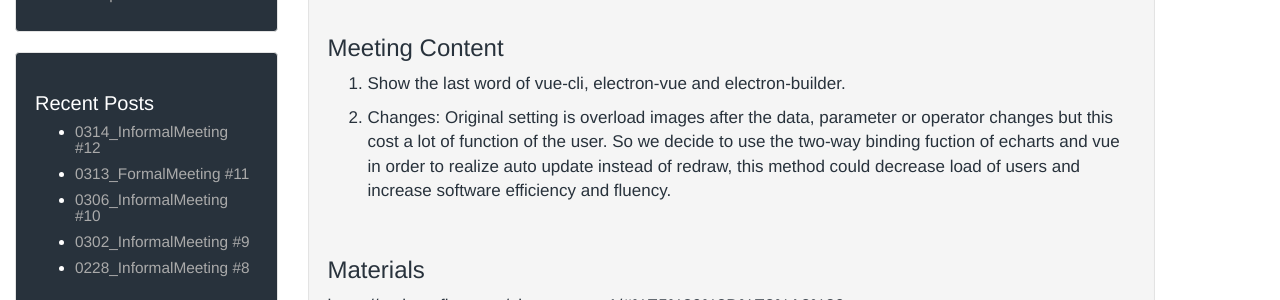
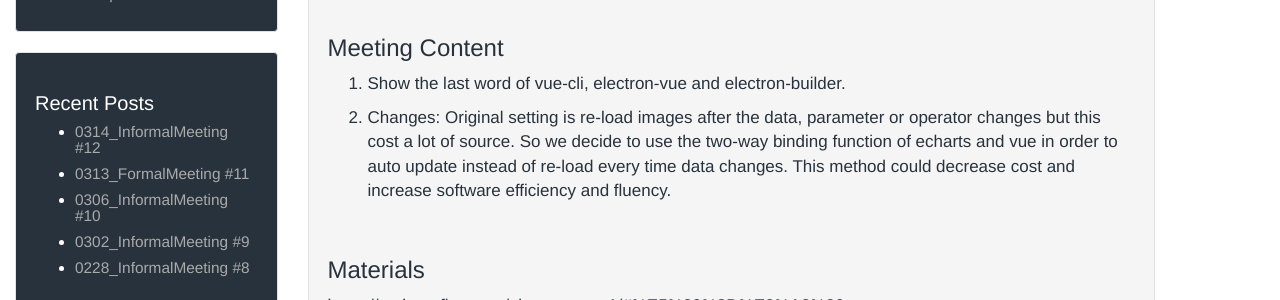
Before and after one commit to HenryJaQiu/SiteUp, a Jekyll site: the page built from _posts/2018-3-13-formal-meeting-11.md, in a window 1280 px wide and 1086 px high. Shown: the part 404-704 px from the top of the window. Built offline with Jekyll 4.4.1, drawn with Linux system fonts in a browser that asks for light colours.

Commit message:
Liitle Change

```diff
--- a/_posts/2018-3-13-formal-meeting-11.md
+++ b/_posts/2018-3-13-formal-meeting-11.md
@@ -33,7 +33,7 @@ description: This is the minute of NO.11 formal meeting.
 1. Show the last word of vue-cli, electron-vue and electron-builder.
 
 2. Changes:
-   Original setting is overload images after the data, parameter or operator changes but this cost a lot of function of the user. So we decide to use the two-way binding fuction of echarts and vue in order to realize auto update instead of redraw, this method could decrease load of users and increase software efficiency and fluency.
+   Original setting is re-load images after the data, parameter or operator changes but this cost a lot of source. So we decide to use the two-way binding function of echarts and vue in order to auto update instead of re-load every time data changes. This method could decrease cost and increase software efficiency and fluency.
 
 
 
```
Also changed, not shown: _posts/2018-3-14-informal-meeting-12.md (+1 -1 lines).
